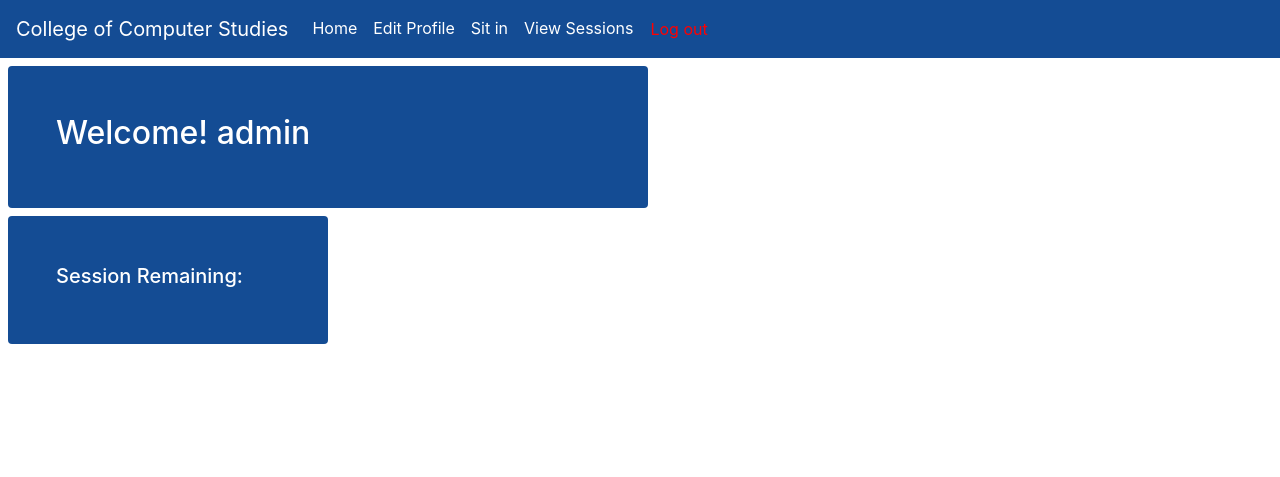
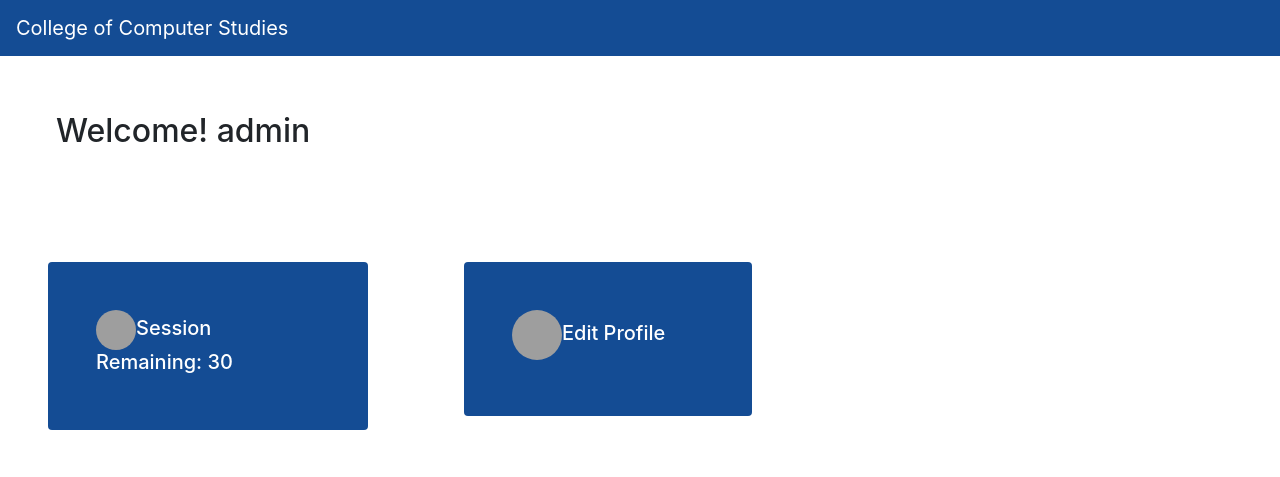
Before and after one commit to Javabutdif/System_Integration, a PHP site: page /Homepage.php in a window 1280 px wide. Shown: the top 477 px of the page. Run offline with PHP 8.4, Linux system fonts and the light colour scheme; the visitor is signed in with stand-in values (Sample User, id 1); some libraries are stand-ins or nearby versions; grey boxes are pictures that could not be loaded.

Commit message:
Homepage change

```diff
--- a/static/Homepage.php
+++ b/static/Homepage.php
@@ -1,7 +1,7 @@
 <?php
 
   session_start();
-  if($_SESSION["id_number"] == null){
+  if($_SESSION["id_number"] == 0){
     header("Location: Login.php");
 
 		}
@@ -17,8 +17,8 @@
     <script src="https://cdn.jsdelivr.net/npm/sweetalert2@11"></script>
 
     <style>
-      li:hover{
-        background-color: ;
+      #box:hover{
+        opacity: 75%;
       }
       </style>
 
@@ -30,36 +30,25 @@
   <button class="navbar-toggler" type="button" data-toggle="collapse" data-target="#navbarNav" aria-controls="navbarNav" aria-expanded="false" aria-label="Toggle navigation">
     <span class="navbar-toggler-icon"></span>
   </button>
-  <div class="collapse navbar-collapse " id="navbarNav">
-    <ul class="navbar-nav">
-      <li class="nav-item active">
-        <a class="nav-link text-white " href="Homepage.php" >Home</a>
-      </li>
-      <li class="nav-item">
-        <a class="nav-link text-white " href="Profile.php">Edit Profile</a>
-      </li>
-      <li class="nav-item">
-        <a class="nav-link text-white " href="#">Sit in</a>
-      </li>
-      <li class="nav-item">
-        <a class="nav-link text-white " href="#">View Sessions</a>
-      </li>
-      <li class="nav-item" >
-        <a class="btn nav-link  "  style="color:red;" href="Login.php">Log out</a>
-      </li>
-    </ul>
-  </div>
+
 </nav>
 
-<div id="box" class="container container-fluid p-5 m-2 col-6 rounded  " style="background-color:#144c94;" >
-    <h2 class="text-white">Welcome! <?php echo $_SESSION["name"] ?></h2>
+<div class="container container-fluid p-5 m-2 col-6 rounded  "  >
+    <h2 class="text-black">Welcome! <?php echo $_SESSION["name"] ?></h2>
 </div>
+<div class="d-flex flex-fill ">
+  <div class="container container-fluid p-5 m-5 col-3 rounded " style="background-color:#144c94;" >
 
-<div id="box" class="container container-fluid p-5 m-2 col-3 rounded " style="background-color:#144c94;" >
-    <h5 class="text-white">Session Remaining: </h5>
+    <h5 class="text-white">   <img src="/jems/images/time.jpg" class="rounded-circle" style="height:40px; width:40px"/>Session Remaining: 30</h5>
 
+  </div>
+  <a href="Profile.php" style="width: 100%;" >
+  <div id="box" class="container container-fluid p-5 m-5 col-4  rounded" style="background-color:#144c94;" >
+    <h5 class="text-white"> <img src="/jems/images/traced-pen.jpg" class="rounded-circle" style="height:50px; width:50px"/>Edit Profile</h5>
+
+  </div>
+  </a>
 </div>
-
 </body>
 </html>
 
```
Also changed, not shown: images/pen.jpg (added), images/time.jpg (added), images/traced-pen.jpg (added).
